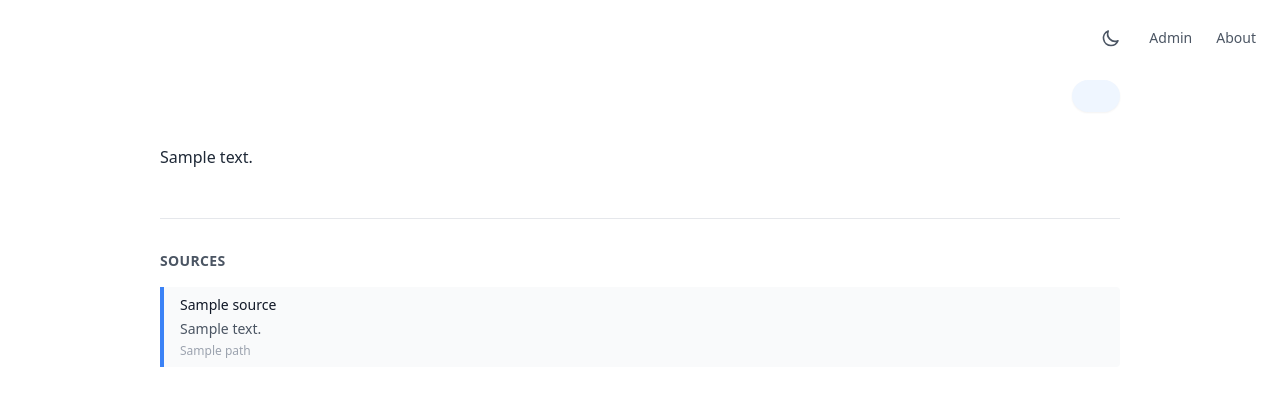
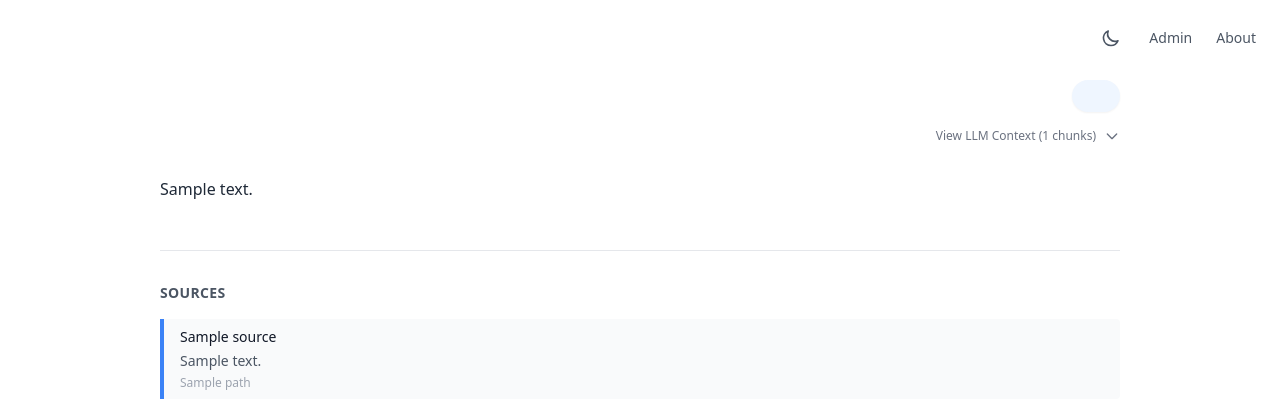
Before and after one commit to gittycat/rag-docling, a FastAPI app: template services/fastapi_web_app/templates/results.html in a window 1280 px wide. Shown: the top 420 px of the page. Run offline with FastAPI, Linux system fonts and the light colour scheme; the template is opened without the code that fills it: most values are stand-ins (such as "Sample title", 1, 10 or a date in 2020); parts of the project's set-up code (start-up, migrations or seed data) failed here and were passed over; some libraries are stand-ins or nearby versions.

Commit message:
Add LLM context dropdown to search results page
Shows the full text of retrieved and reranked chunks sent to the LLM as context. Adds a collapsible dropdown below the query bubble with all chunk content for debugging and transparency.

```diff
--- a/services/fastapi_web_app/templates/results.html
+++ b/services/fastapi_web_app/templates/results.html
@@ -45,11 +45,43 @@
     <!-- Main Content -->
     <main class="max-w-5xl mx-auto mt-20 px-4 sm:px-6 lg:px-8 pb-12">
         <!-- User Query Bubble (Top Right) -->
-        <div class="flex justify-end mb-8">
+        <div class="flex justify-end mb-4">
             <div class="bg-blue-50 dark:bg-blue-900/30 rounded-3xl px-6 py-4 max-w-2xl shadow-sm">
                 <p class="text-base text-gray-900 dark:text-gray-100">{{ query }}</p>
             </div>
         </div>
+
+        <!-- LLM Context Dropdown -->
+        {% if sources %}
+        <div class="flex justify-end mb-8">
+            <div class="max-w-2xl w-full">
+                <details class="group">
+                    <summary class="cursor-pointer list-none">
+                        <div class="flex items-center justify-end space-x-2 text-xs text-gray-500 dark:text-gray-400 hover:text-gray-700 dark:hover:text-gray-300 transition">
+                            <span>View LLM Context ({{ sources|length }} chunks)</span>
+                            <svg class="w-4 h-4 transition-transform group-open:rotate-180" fill="none" stroke="currentColor" viewBox="0 0 24 24">
+                                <path stroke-linecap="round" stroke-linejoin="round" stroke-width="2" d="M19 9l-7 7-7-7"/>
+                            </svg>
+                        </div>
+                    </summary>
+                    <div class="mt-3 space-y-3 bg-gray-50 dark:bg-gray-800 rounded-lg p-4 border border-gray-200 dark:border-gray-700">
+                        <p class="text-xs text-gray-600 dark:text-gray-400 mb-3">
+                            These are the text chunks retrieved and reranked, sent to the LLM as context:
+                        </p>
+                        {% for source in sources %}
+                        <div class="bg-white dark:bg-gray-900 rounded p-3 border border-gray-200 dark:border-gray-600">
+                            <div class="flex items-start justify-between mb-2">
+                                <span class="text-xs font-medium text-gray-700 dark:text-gray-300">{{ source.document_name }}</span>
+                                <span class="text-xs text-gray-500 dark:text-gray-500">Chunk {{ loop.index }}</span>
+                            </div>
+                            <div class="text-xs text-gray-600 dark:text-gray-400 font-mono whitespace-pre-wrap break-words">{{ source.full_text }}</div>
+                        </div>
+                        {% endfor %}
+                    </div>
+                </details>
+            </div>
+        </div>
+        {% endif %}
 
         <!-- Answer Section -->
         <div class="mb-8">
```
Also changed, not shown: services/rag_server/core_logic/rag_pipeline.py (+11 -9 lines).
